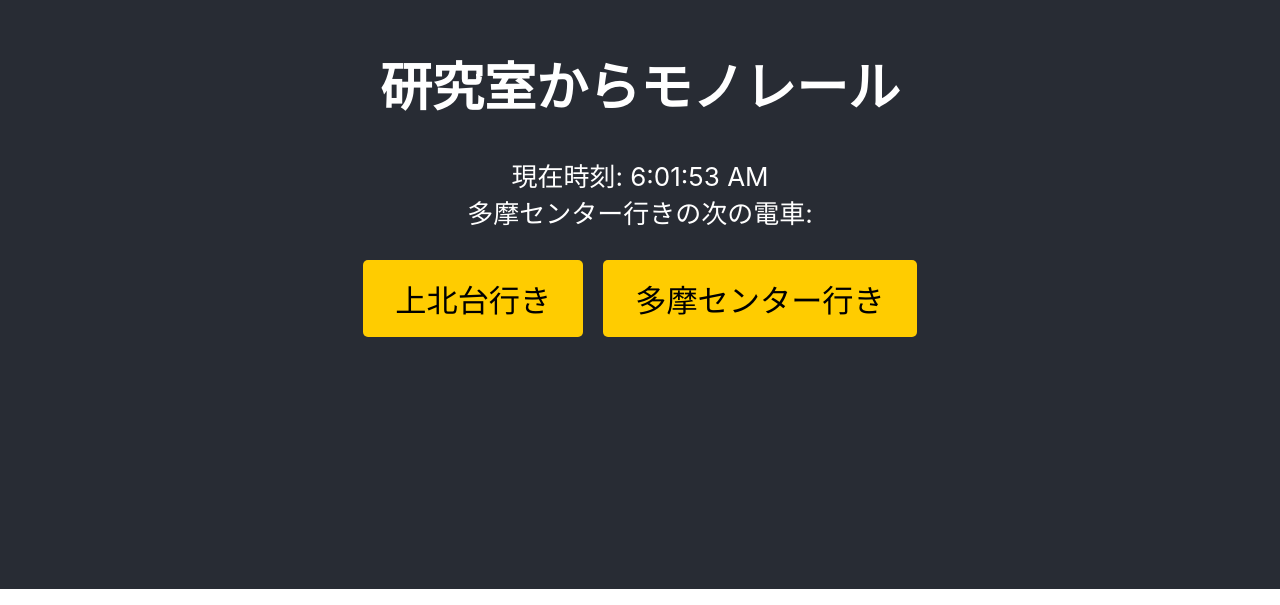
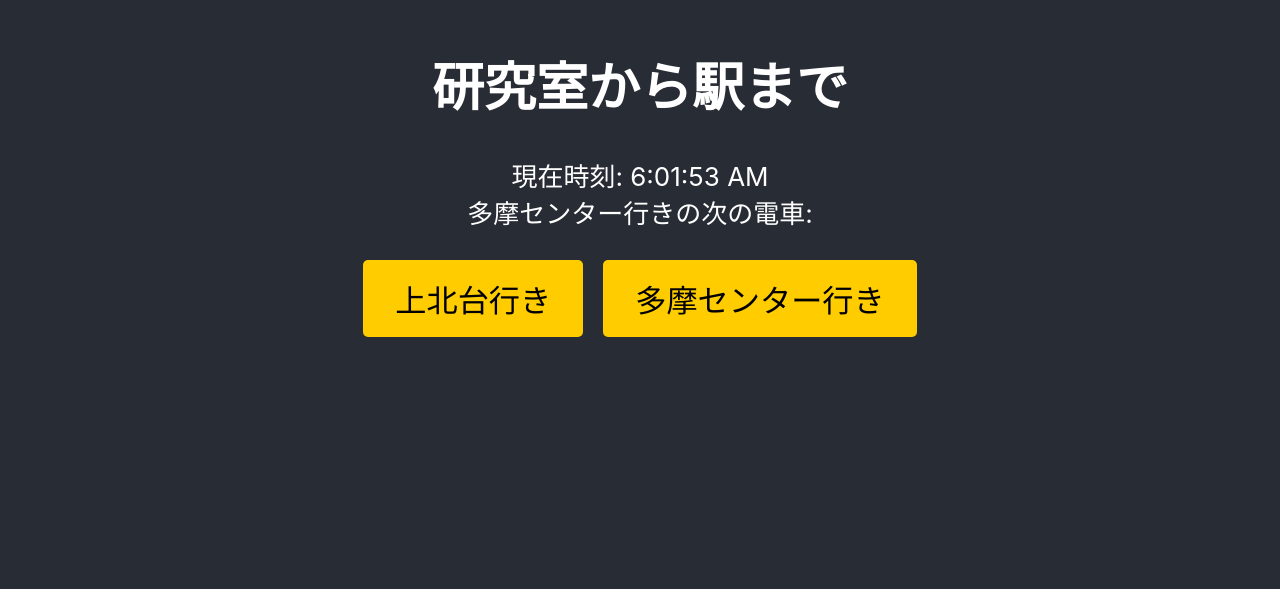
Before and after one commit to tosi4580/aws1, a React (Create React App) app: page / in a window 1280 px wide. Shown: the part 211-816 px from the top of the page. Built offline with nearby package versions, Linux system fonts and the light colour scheme; what aws-amplify would draw is missing.

Commit message:
Update App.js

```diff
--- a/src/App.js
+++ b/src/App.js
@@ -45,8 +45,9 @@ function App() {
       // 最も近い時間を見つける
       if (timetable.length > 0) {
         const currentPlus10 = new Date();
-        currentPlus10.setHours(now.getHours() + 9);
-        currentPlus10.setMinutes(now.getMinutes() + 10);
+        currentPlus10.setHours(now.getHours() - 9);
+        currentPlus10.setMinutes(now.getMinutes());
+
         const closest = timetable.reduce((prev, curr) => {
           const prevTime = new Date();
           prevTime.setHours(parseInt(prev.departureTime.split(':')[0]));
@@ -72,7 +73,7 @@ function App() {
   return (
     <div className="App">
       <header className="App-header">
-        <h1>研究室からモノレール</h1>
+        <h1>研究室から駅まで</h1>
         <div>現在時刻: {currentTime}</div>
         <div>{direction === 'Northbound' ? '上北台行き' : '多摩センター行き'}の次の電車: {closestTrainTime}</div>
         <div className="button-container">
```
